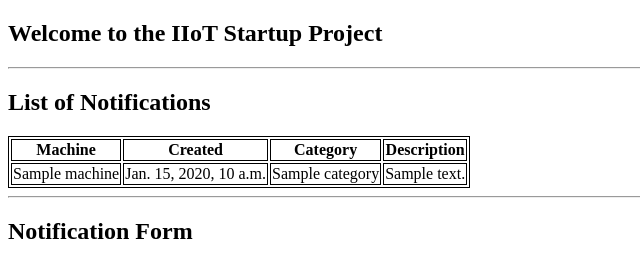
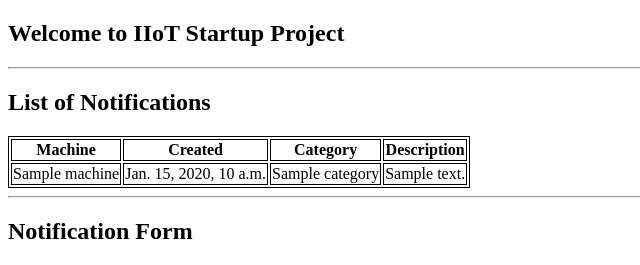
Before and after one commit to Sony1974/iiot_website, a Django app: template templates/home.html in a window 1280 px wide. Shown: the top 265 px of the page, without its empty margins (0-640 px from the left). Run offline with Django 4.2, Linux system fonts and the light colour scheme; tables that the repository leaves empty hold one stand-in row (values such as "Sample post"); the template is opened without the code that fills it: values that come from a table or form of the project are taken from there, most other values are stand-ins (such as "Sample title", 1, 10 or a date in 2020); data that the repository does not hold is empty.

Commit message:
small changes in home.html

```diff
--- a/templates/home.html
+++ b/templates/home.html
@@ -15,7 +15,7 @@
         </style>
 </head>
 <body>
- <h2>Welcome to the IIoT Startup Project</h2>
+ <h2>Welcome to IIoT Startup Project</h2>
 <hr>
 <h2>List of Notifications</h2>
 <table>
```
